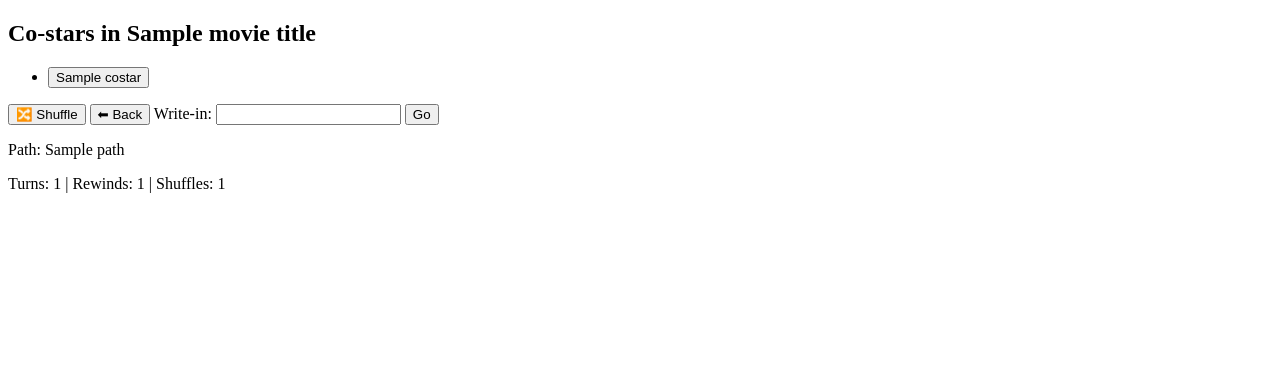
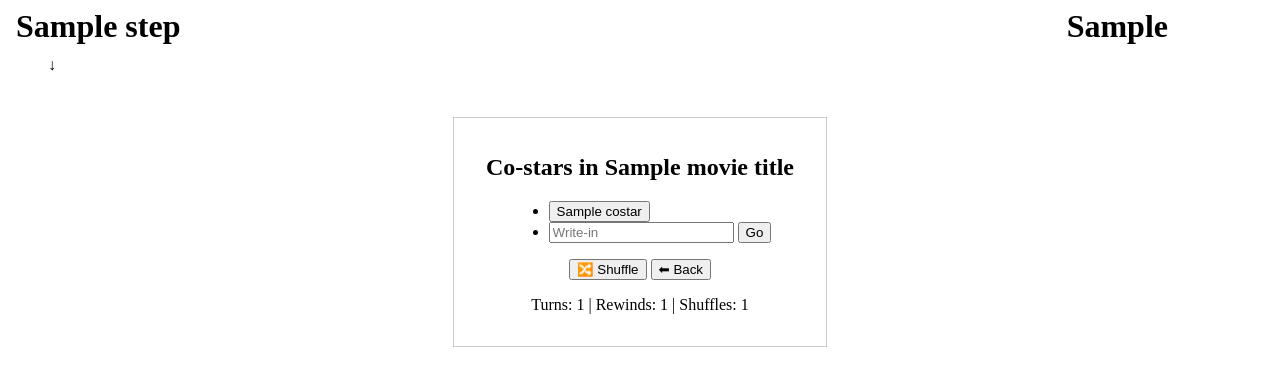
Before and after one commit to jeremybrachle/co-stars-backend, a Flask app: template templates/actor.html in a window 1280 px wide. Shown: the top 386 px of the page. Run offline with Flask 3, Linux system fonts and the light colour scheme; the template is opened without the code that fills it: most values are stand-ins (such as "Sample title", 1, 10 or a date in 2020).

Commit message:
Updating ui for better playability and visuals

```diff
--- a/app.py
+++ b/app.py
@@ -96,7 +96,7 @@ def choose_movie():
                 pass  # ignore invalid selection
 
     # movies = get_movies_for_actor(current_actor_id)
-    return render_template("movie.html", movies=movies, actor_name=current_actor_name, path=path, turn_count=session["turn_count"], back_count=session["back_count"], shuffle_count=session["shuffle_count"])
+    return render_template("movie.html", movies=movies, actor_name=current_actor_name, path=path, turn_count=session["turn_count"], back_count=session["back_count"], shuffle_count=session["shuffle_count"], target_actor=target_name)
 
 
 # -----------------------------
@@ -176,7 +176,8 @@ def choose_actor():
                     if next_actor_name.lower() == target_name.lower():
                         valid = validate_path(path)
                         session.pop("current_costars", None)
-                        return render_template("win.html", path=path, valid=valid)
+                        # return render_template("win.html", path=path, valid=valid, target_actor=target_name, target_actor=target_name)
+                        return render_template("win.html", path=path, valid=valid, target_actor=target_name)
 
                     # Update actor
                     session["current_actor_id"] = next_actor_id
@@ -198,7 +199,8 @@ def choose_actor():
         path=path,
         turn_count=session["turn_count"],
         back_count=session["back_count"],
-        shuffle_count=session["shuffle_count"]
+        shuffle_count=session["shuffle_count"],
+        target_actor=target_name
     )
 
 
--- a/templates/actor.html
+++ b/templates/actor.html
@@ -1,5 +1,44 @@
 <!doctype html>
 <title>Choose Actor</title>
+<style>
+  body { text-align: center; }
+  header { display: flex; justify-content: space-between; align-items: flex-start; padding: 0 0.5em; }
+  .left-block { display: flex; flex-direction: column; align-items: flex-start; }
+  header h1 { margin: 0; font-size: 2em; }
+  header h1:last-child { margin-right: 3em; }
+  .path { margin-top: 0.5em; margin-left: 2em; margin-bottom: 0.5em; }
+  .path .step { display: flex; flex-direction: column; align-items: center; }
+  .path .step > div:first-child { border: 1px solid #999; padding: 0.4em 0.8em; margin: 0.2em 0; background-color: #f5f5f5; border-radius: 4px; }
+  .path .step.current-step > div:first-child { font-weight: bold; background-color: #e8f5e9; }
+  .path .step:nth-of-type(2) { margin-left: 0; }
+  .path .step:nth-of-type(3) { margin-left: 1.5em; }
+  .path .step:nth-of-type(4) { margin-left: 3em; }
+  .path .step:nth-of-type(5) { margin-left: 4.5em; }
+  .path .step:nth-of-type(6) { margin-left: 6em; }
+  .path .step:nth-of-type(n+7) { margin-left: 7em; }
+  .path .arrow { margin: 0.2em 0; }
+  ul { margin: 1em auto; width: fit-content; text-align: left; }
+  .content { border: 1px solid #ccc; padding: 1em 2em; display: inline-block; margin: 2em auto; text-align: center; }
+</style>
+<header>
+  <div class="left-block">
+    <h1>{{ path[0] }}</h1>
+    <div class="path">
+      {% for step in path %}
+        {% if loop.index0 == 0 %}
+          <div class="step"><span class="arrow">&#x2193;</span></div>
+        {% else %}
+          <div class="step{% if loop.last %} current-step{% endif %}">
+            <div>{{ step }}</div>
+            {% if not loop.last %}<div class="arrow">&#x2193;</div>{% endif %}
+          </div>
+        {% endif %}
+      {% endfor %}
+    </div>
+  </div>
+  <h1>{{ target_actor }}</h1>
+</header>
+<div class="content">
   <h2>Co-stars in {{ movie_title }}</h2>
   <ul>
   {% for id, name in costars %}
@@ -9,12 +48,16 @@
       </form>
     </li>
   {% endfor %}
+    <li>
+      <form method="POST">
+        <input name="writein" placeholder="Write-in">
+        <button name="choice" value="writein">Go</button>
+      </form>
+    </li>
   </ul>
   <form method="POST">
     <button name="choice" value="shuffle">🔀 Shuffle</button>
     <button name="choice" value="back">⬅ Back</button>
-  Write-in: <input name="writein">
-  <button name="choice" value="writein">Go</button>
   </form>
-<p>Path: {{ path }}</p>
   <p>Turns: {{ turn_count }} | Rewinds: {{ back_count }} | Shuffles: {{ shuffle_count }}</p>
+</div>
```
Also changed, not shown: templates/movie.html (+46 -3 lines), templates/win.html (+36 -4 lines). Lines whose indentation alone changed are shown as unchanged.
